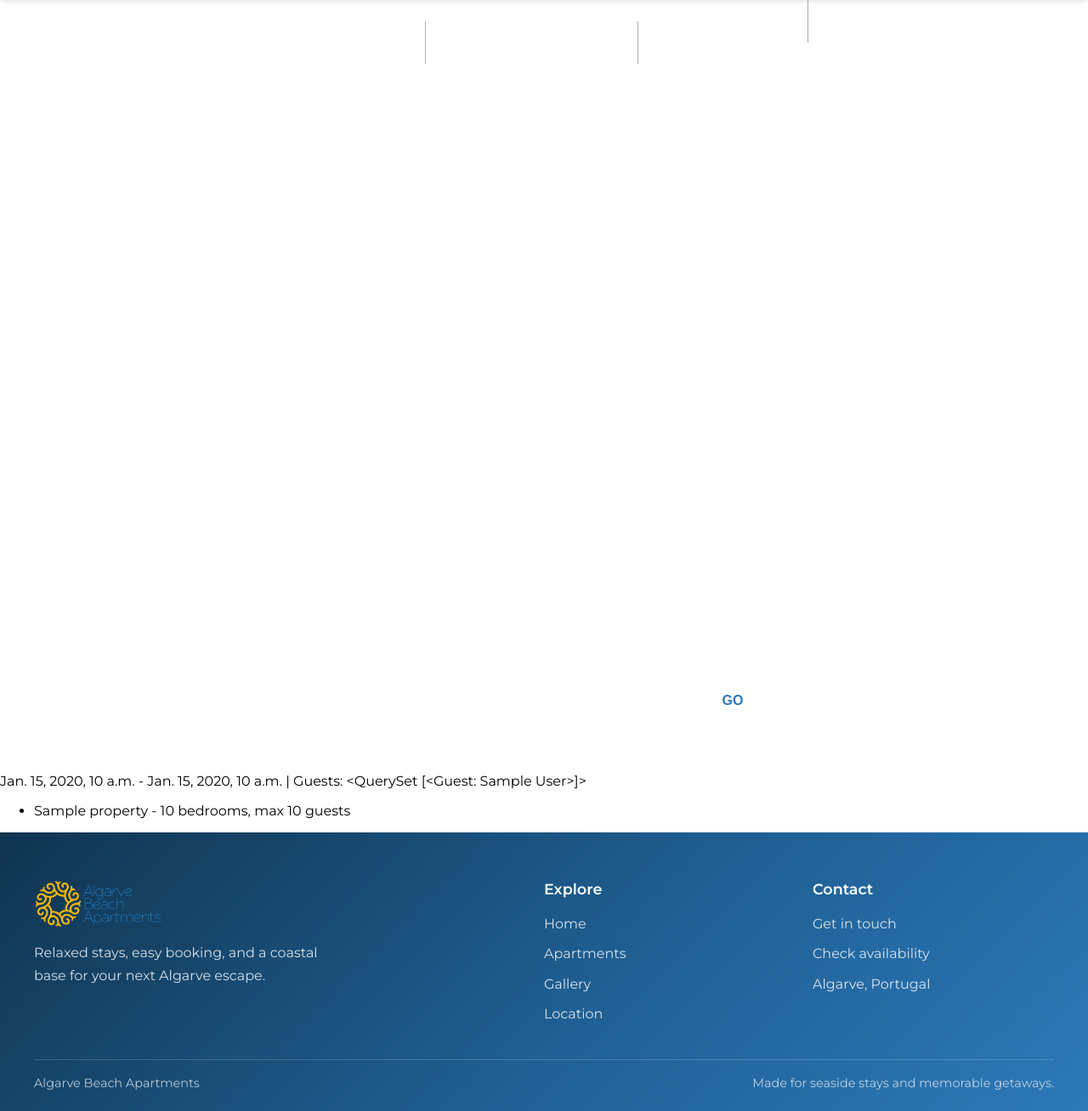
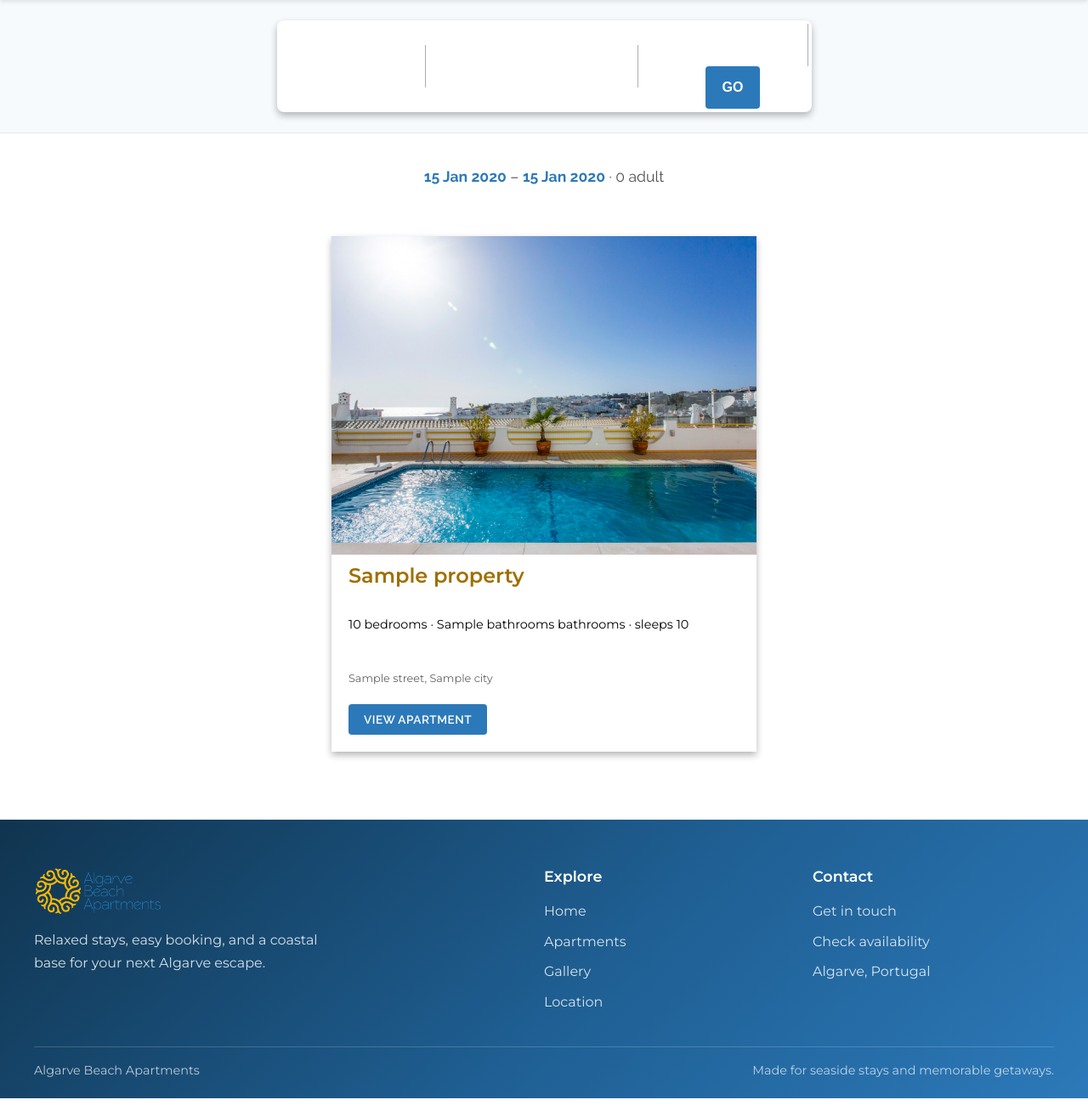
Before and after one commit to thomasbogg/klt-web, a Django app: template availability/templates/availability/search.html in a window 1280 px wide. Shown: the part 119-1427 px from the top of the page at 85% size. Run offline with Django 5.2, Linux system fonts and the light colour scheme; tables that the repository leaves empty hold one stand-in row (values such as "Sample post"); the template is opened without the code that fills it: values that come from a table or form of the project are taken from there, most other values are stand-ins (such as "Sample title", 1, 10 or a date in 2020); parts of the project's set-up code (start-up, migrations or seed data) failed here and were passed over.

Commit message:
Using Claude for design and styling

```diff
--- /dev/null
+++ b/availability/static/availability/search.css
@@ -0,0 +1,79 @@
+/* =========================
+   AVAILABILITY SEARCH RESULTS
+   ========================= */
+
+.availability-search-results {
+    max-width: 1200px;
+    margin: 0 auto;
+    padding: 40px 20px var(--primary-margin-bottom);
+}
+
+.availability-search-results .search-summary {
+    text-align: center;
+    color: rgb(80, 80, 80);
+    font-family: var(--secondary-font);
+    font-size: 1.1em;
+    margin: 0 0 40px;
+}
+
+.availability-search-results .search-summary strong {
+    color: var(--primary-color);
+}
+
+.container.cards.results {
+    height: auto;
+    width: 100%;
+    margin: 0;
+    align-items: stretch;
+    justify-content: center;
+}
+
+.container.cards.results .card {
+    display: flex;
+    flex-direction: column;
+    transition: transform 0.2s ease, box-shadow 0.2s ease;
+}
+
+.container.cards.results .card:hover {
+    transform: translateY(-4px);
+    box-shadow: 0 8px 16px rgba(0, 0, 0, 0.2);
+}
+
+.container.cards.results .card img {
+    aspect-ratio: 4 / 3;
+}
+
+.container.cards.results .card-content {
+    display: flex;
+    flex-direction: column;
+    flex-grow: 1;
+    padding-bottom: 20px;
+}
+
+.container.cards.results .card-link {
+    margin-top: auto;
+    align-self: flex-start;
+    color: #fff;
+    background: var(--primary-color);
+    text-decoration: none;
+    font-family: var(--secondary-font);
+    font-size: 0.85em;
+    font-weight: 600;
+    text-transform: uppercase;
+    letter-spacing: 0.5px;
+    padding: 10px 18px;
+    border-radius: 4px;
+    transition: background-color 0.2s;
+}
+
+.container.cards.results .card-link:hover {
+    background: var(--primary-color-dark);
+}
+
+.no-results {
+    width: 100%;
+    text-align: center;
+    color: rgb(100, 100, 100);
+    font-size: 1.1em;
+    padding: 60px 20px;
+}
--- a/availability/static/availability/toolbar_lite.css
+++ b/availability/static/availability/toolbar_lite.css
@@ -49,3 +49,64 @@
         width: 100px;
     }
 }
+
+/* =========================
+   TOOLBAR: BAR VARIANT
+   For non-hero contexts (e.g. search results) where the toolbar
+   sits on a plain page background instead of over a hero image.
+   ========================= */
+
+.toolbar-bar {
+    background: var(--background-color, #f7fafc);
+    border-bottom: 1px solid #e6eaee;
+    padding: 24px 20px;
+}
+
+.toolbar-bar .container.toolbar.availability.lite {
+    width: fit-content;
+    margin: 0 auto;
+    background: #fff;
+    border-radius: 8px;
+    box-shadow: var(--primary-box-shadow);
+    padding: 4px;
+    flex-wrap: wrap;
+}
+
+.toolbar-bar .container.toolbar.availability.lite .submit {
+    background: var(--primary-color, #2c79b9);
+    color: #fff;
+    border-radius: 4px;
+}
+
+.toolbar-bar .container.toolbar.availability.lite .submit:hover {
+    background: var(--primary-color-dark, #1f5f93);
+}
+
+@media (max-width: 768px) {
+    .toolbar-bar .container.toolbar.availability.lite {
+        width: 100%;
+        flex-direction: column;
+        align-items: stretch;
+        border-radius: 8px;
+    }
+
+    .toolbar-bar .datepickers,
+    .toolbar-bar .grouppicker-and-submit {
+        flex-direction: column;
+        align-items: stretch;
+    }
+
+    .toolbar-bar .container.picker input.readonly {
+        width: 100%;
+        border-right: none;
+        border-bottom: 1px solid #b1acac;
+    }
+
+    .toolbar-bar .grouppicker-and-submit {
+        border-bottom: none;
+    }
+
+    .toolbar-bar .grouppicker-and-submit .container.picker.group input.readonly {
+        border-bottom: none;
+    }
+}
--- a/availability/templates/availability/search.html
+++ b/availability/templates/availability/search.html
@@ -4,34 +4,54 @@
 <head>
     <meta charset="UTF-8">
     <meta name="viewport" content="width=device-width, initial-scale=1.0">
-    <title>Availability Search</title>
+    <title>Search Availability | Algarve Beach Apartments</title>
     <link rel="stylesheet" href="{% static 'header/header.css' %}">
     <link rel="stylesheet" href="{% static 'pickers/dates.css' %}">
     <link rel="stylesheet" href="{% static 'pickers/groups.css' %}">
     <link rel="stylesheet" href="{% static 'pickers/picker.css' %}">
     <link rel="stylesheet" href="{% static 'availability/toolbar_lite.css' %}">
     <link rel="stylesheet" href="{% static 'main/style.css' %}">
+    <link rel="stylesheet" href="{% static 'availability/search.css' %}">
     <link rel="stylesheet" href="{% static 'footer/footer.css' %}">
     <script type="module" src="{% static 'availability/toolbar_lite.js' %}"></script>
-    <script type="module" src="{% static 'index/script.js' %}"></script>
     <script type="module" src="{% static 'main/script.js' %}"></script>
 </head>
 <header>
     {% include 'header/header.html' %}
 </header>
 <body>
-    {% include 'availability/toolbar_lite.html' %}
+
+    <div class="toolbar-bar">
+        {% include 'availability/toolbar_lite.html' %}
+    </div>
+
     <div class="availability-search-results">
-        <!-- Search results will be displayed here -->
-         <p>{{ start_date }} - {{ end_date }} | Guests: {{ guests }}</p>
-        <ul>
+        <p class="search-summary">
+            <strong>{{ start_date|date:"d M Y" }}</strong> &ndash; <strong>{{ end_date|date:"d M Y" }}</strong>
+            &middot;
+            {{ guests.adults|default:0 }} adult{{ guests.adults|pluralize }}{% if guests.children %}, {{ guests.children }} child{{ guests.children|pluralize:"ren" }}{% endif %}{% if guests.infants %}, {{ guests.infants }} infant{{ guests.infants|pluralize }}{% endif %}
+        </p>
+
+        <div class="container cards results">
             {% for property in available_properties %}
-                <li>{{ property.title }} - {{ property.specs.bedrooms }} bedrooms, max {{ property.specs.max_guests }} guests</li>
+            <div class="card">
+                <img src="{% static 'index/images/' %}{{ property.location.slug }}/main/1.jpg" alt="{{ property }}">
+                <div class="card-content">
+                    <h3>{{ property }}</h3>
+                    <div class="card-description">
+                        <p>{{ property.specs.bedrooms }} bedroom{{ property.specs.bedrooms|pluralize }} &middot; {{ property.specs.bathrooms }} bathroom{{ property.specs.bathrooms|pluralize }} &middot; sleeps {{ property.specs.max_guests }}</p>
+                    </div>
+                    <div class="card-address"><p>{{ property.location.street }}, {{ property.location.city }}</p></div>
+                    <a class="card-link" href="{% url 'properties:property/page' location=property.location.slug title=property.short_title|slugify %}">View apartment</a>
+                </div>
+            </div>
             {% empty %}
-                <li>No properties available for the selected criteria.</li>
+            <p class="no-results">No properties available for the selected dates and guest count. Try adjusting your search.</p>
             {% endfor %}
-        </ul>
+        </div>
     </div>
+
     {% include 'footer/footer.html' %}
+
 </body>
 </html>
--- a/static/main/style.css
+++ b/static/main/style.css
@@ -385,6 +385,7 @@
 
 .container.picker.visible {
     position: relative;
+    height: auto;
     margin: 0;
     padding: 0;
     box-sizing: border-box;
```
Also changed, not shown: availability/views.py (+10 -1 lines), .claude/launch.json (added).
